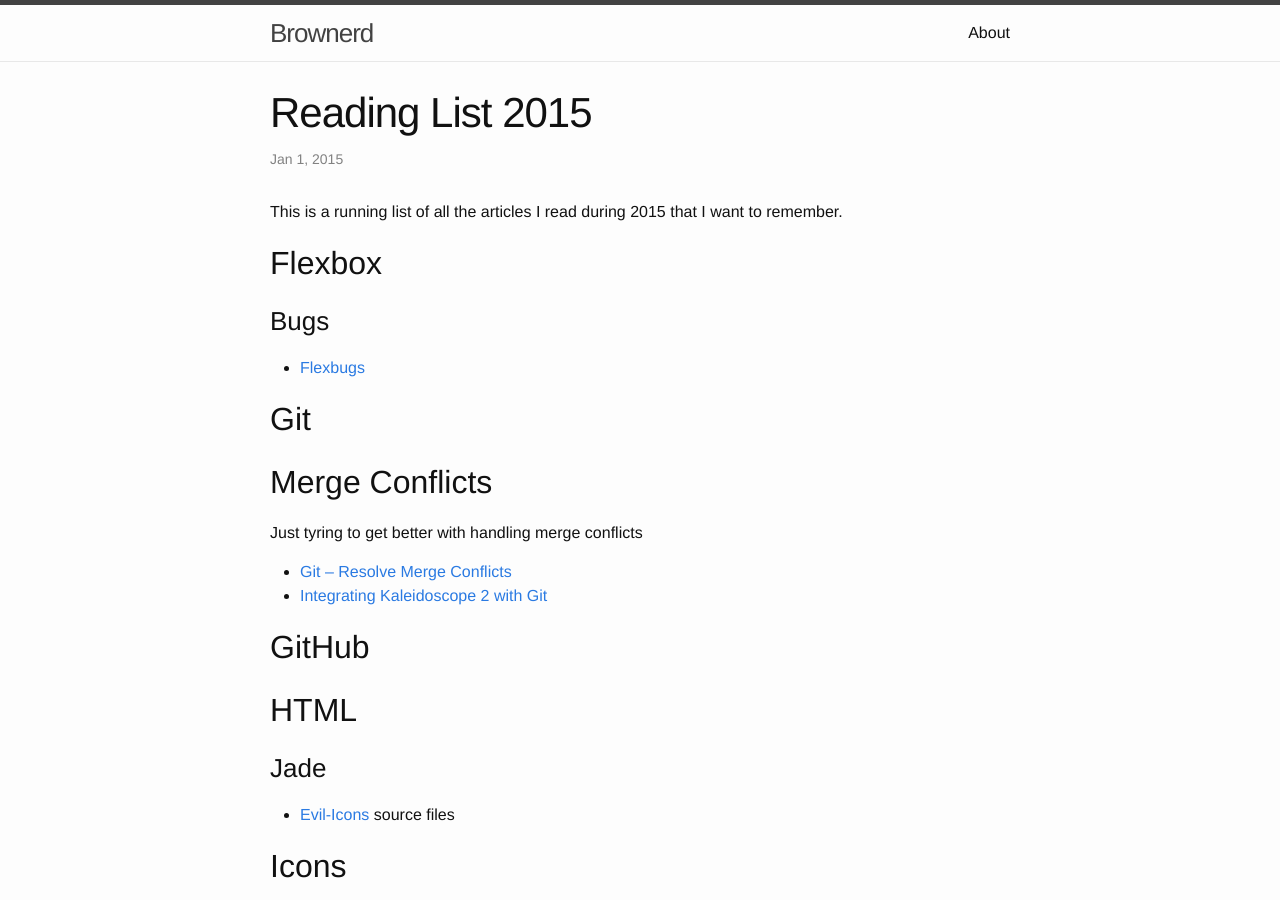
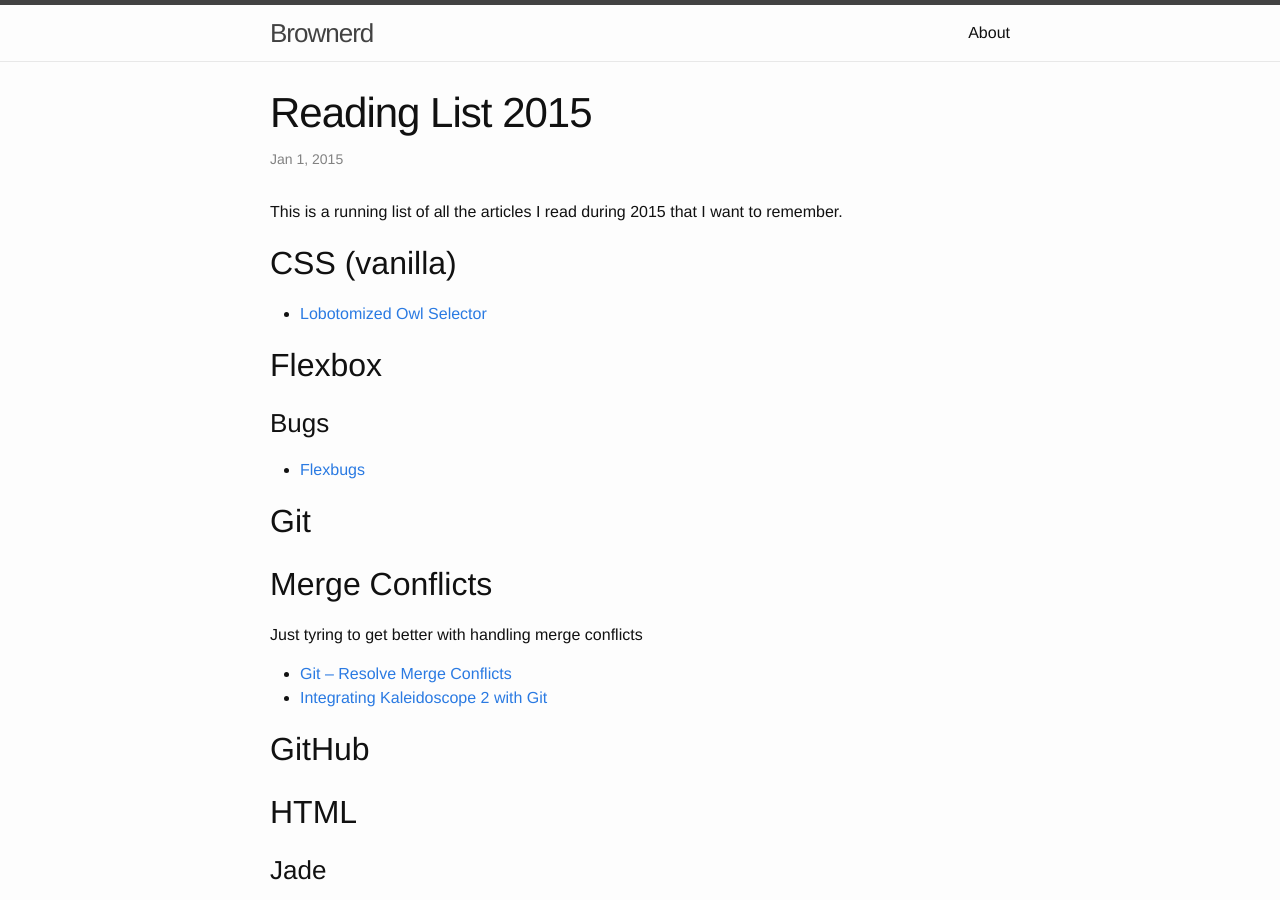
Before and after one commit to brownerd/brownerd.github.io, a Jekyll site: the page built from _posts/2015-01-01-reading-list-2015.md, in a window 1280 px wide and 900 px high. Built offline with Jekyll 4.4.1, drawn with Linux system fonts in a browser that asks for light colours; some of the changed text lies outside the part shown.

Commit message:
add Lobotomized Owl Selector video

```diff
--- a/_posts/2015-01-01-reading-list-2015.md
+++ b/_posts/2015-01-01-reading-list-2015.md
@@ -3,6 +3,13 @@ layout: post
 title: Reading List 2015
 ---
 This is a running list of all the articles I read during 2015 that I want to remember.
+
+
+
+## CSS (vanilla)
+- [Lobotomized Owl Selector](https://www.youtube.com/watch?v=w4skJXB03Ho)
+
+
 
 
 
@@ -125,3 +132,17 @@ This is my favorite pre-processor. I use Sass and LESS to, but Stylus is more fu
 
 ### Apps
 - [:1+: Bespoke.js](https://github.com/markdalgleish/bespoke.js) I LOVE IT!
+
+
+
+
+
+
+
+
+
+
+
+## Videos
+
+- [Lobotomized Owl Selector](https://www.youtube.com/watch?v=w4skJXB03Ho)
```
